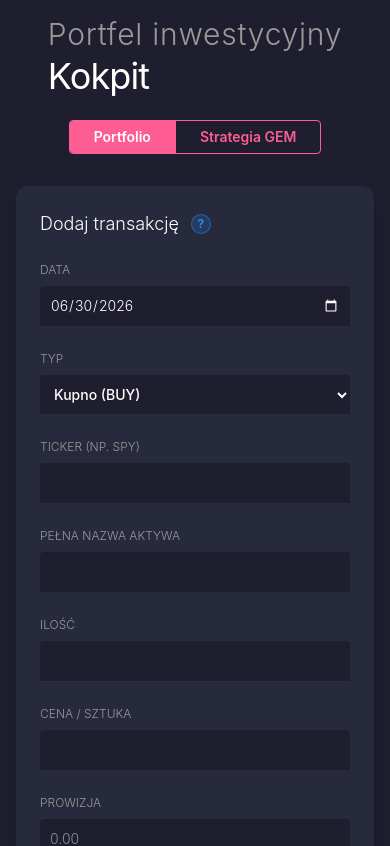
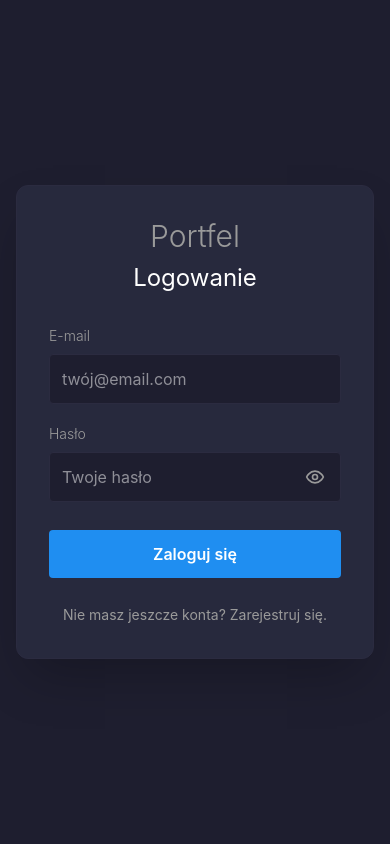
Before and after one commit to musiator1/finance-portfolio, a React (Vite) app: page / in a window 390 px wide. Shown: the top 846 px of the page. Built offline with nearby package versions, Linux system fonts and the light colour scheme; no server answers; the database is empty.

Commit message:
Add authorization and users

```diff
--- a/package.json
+++ b/package.json
@@ -10,6 +10,8 @@
     "preview": "vite preview"
   },
   "dependencies": {
+    "@supabase/auth-ui-react": "^0.4.7",
+    "@supabase/auth-ui-shared": "^0.1.8",
     "@supabase/supabase-js": "^2.110.0",
     "react": "^19.2.7",
     "react-dom": "^19.2.7",
--- a/src/App.jsx
+++ b/src/App.jsx
@@ -1,13 +1,41 @@
-import { useState } from 'react'
+import { useState, useEffect } from 'react'
+import { supabase } from './supabase'
 import TransactionForm from './components/TransactionForm'
 import TransactionList from './components/TransactionList'
 import PortfolioChart from './components/PortfolioChart'
 import GemModule from './components/GemModule'
+import AuthScreen from './components/AuthScreen' // Import nowego ekranu
 
 function App() {
+  const [session, setSession] = useState(null)
   const [activeTab, setActiveTab] = useState('portfolio')
   const [refreshList, setRefreshList] = useState(0)
 
+  useEffect(() => {
+    // Sprawdzamy, czy użytkownik jest już zalogowany
+    supabase.auth.getSession().then(({ data: { session } }) => {
+      setSession(session)
+    })
+
+    // Nasłuchujemy zmian (logowanie / wylogowanie)
+    const { data: { subscription } } = supabase.auth.onAuthStateChange((_event, session) => {
+      setSession(session)
+    })
+
+    return () => subscription.unsubscribe()
+  }, [])
+
+  // Funkcja wylogowywania
+  const handleLogout = async () => {
+    await supabase.auth.signOut()
+  }
+
+  // Jeśli brak sesji - pokazujemy ekran logowania
+  if (!session) {
+    return <AuthScreen />
+  }
+
+  // Główna aplikacja widoczna tylko po zalogowaniu
   return (
     <div className="min-h-screen bg-[#1e1e2f] text-white font-sans p-4 md:p-8 selection:bg-[#1f8ef1] selection:text-white">
       <div className="max-w-6xl mx-auto">
@@ -22,14 +50,12 @@ function App() {
             </h2>
           </div>
 
-          {/* Grupa przycisków przełączania zakładek */}
+          <div className="flex flex-col sm:flex-row items-center gap-4">
             <div className="flex rounded border border-[#fd5d93] overflow-hidden">
               <button
                 onClick={() => setActiveTab('portfolio')}
                 className={`cursor-pointer px-6 py-1.5 text-sm font-semibold transition-colors duration-200 ${
-                activeTab === 'portfolio'
-                  ? 'bg-[#fd5d93] text-white'
-                  : 'bg-transparent text-[#fd5d93] hover:bg-[#fd5d93]/10'
+                  activeTab === 'portfolio' ? 'bg-[#fd5d93] text-white' : 'bg-transparent text-[#fd5d93] hover:bg-[#fd5d93]/10'
                 }`}
               >
                 Portfolio
@@ -37,12 +63,19 @@ function App() {
               <button
                 onClick={() => setActiveTab('gem')}
                 className={`cursor-pointer px-6 py-1.5 text-sm font-semibold border-l border-[#fd5d93] transition-colors duration-200 ${
-                activeTab === 'gem'
-                  ? 'bg-[#fd5d93] text-white'
-                  : 'bg-transparent text-[#fd5d93] hover:bg-[#fd5d93]/10'
+                  activeTab === 'gem' ? 'bg-[#fd5d93] text-white' : 'bg-transparent text-[#fd5d93] hover:bg-[#fd5d93]/10'
                 }`}
               >
                 Strategia GEM
+              </button>
+            </div>
+
+            {/* Przycisk wylogowania */}
+            <button
+              onClick={handleLogout}
+              className="text-[#9a9a9a] hover:text-[#fd5d93] text-sm transition-colors"
+            >
+              Wyloguj
             </button>
           </div>
         </header>
--- /dev/null
+++ b/src/components/AuthScreen.jsx
@@ -0,0 +1,125 @@
+import { useState } from 'react';
+import { supabase } from '../supabase';
+
+export default function AuthScreen() {
+  const [email, setEmail] = useState('');
+  const [password, setPassword] = useState('');
+  const [showPassword, setShowPassword] = useState(false);
+  const [loading, setLoading] = useState(false);
+  const [error, setError] = useState(null);
+  const [isLogin, setIsLogin] = useState(true); // Przełącznik: Logowanie / Rejestracja
+
+  const handleAuth = async (e) => {
+    e.preventDefault();
+    setLoading(true);
+    setError(null);
+
+    try {
+      if (isLogin) {
+        const { error } = await supabase.auth.signInWithPassword({ email, password });
+        if (error) throw error;
+      } else {
+        const { error } = await supabase.auth.signUp({ email, password });
+        if (error) throw error;
+        alert('Konto zostało utworzone! (Jeśli włączyłeś potwierdzenie e-mail w Supabase, sprawdź skrzynkę).');
+      }
+    } catch (err) {
+      setError(err.message);
+    } finally {
+      setLoading(false);
+    }
+  };
+
+  return (
+    <div className="min-h-screen bg-[#1e1e2f] flex flex-col justify-center items-center p-4">
+      <div className="max-w-md w-full bg-[#27293d] p-8 rounded-xl shadow-2xl border border-[#2b2b40]">
+
+        <div className="text-center mb-8">
+          <h1 className="text-3xl font-light text-[#9a9a9a] mb-2">Portfel</h1>
+          <h2 className="text-2xl font-normal text-white">
+            {isLogin ? 'Logowanie' : 'Rejestracja'}
+          </h2>
+        </div>
+
+        {error && (
+          <div className="bg-[#fd5d93]/20 border border-[#fd5d93] text-[#fd5d93] p-3 rounded mb-6 text-sm">
+            {error}
+          </div>
+        )}
+
+        <form onSubmit={handleAuth} className="flex flex-col gap-5">
+          <div>
+            <label className="block text-[#9a9a9a] font-light text-sm mb-2">E-mail</label>
+            <input
+              type="email"
+              value={email}
+              onChange={(e) => setEmail(e.target.value)}
+              className="w-full p-3 bg-[#1e1e2f] border border-[#2b2b40] rounded text-white focus:border-[#1f8ef1] outline-none transition-colors"
+              placeholder="twój@email.com"
+              required
+            />
+          </div>
+
+          <div>
+            <label className="block text-[#9a9a9a] font-light text-sm mb-2">Hasło</label>
+            <div className="relative flex items-center">
+              <input
+                type={showPassword ? "text" : "password"}
+                value={password}
+                onChange={(e) => setPassword(e.target.value)}
+                className="w-full p-3 bg-[#1e1e2f] border border-[#2b2b40] rounded text-white focus:border-[#1f8ef1] outline-none transition-colors pr-12"
+                placeholder="Twoje hasło"
+                required
+              />
+
+              {/* Ikona oka */}
+              <button
+                type="button"
+                onClick={() => setShowPassword(!showPassword)}
+                className="absolute right-3 p-1 text-[#9a9a9a] hover:text-white transition-colors cursor-pointer"
+                title={showPassword ? "Ukryj hasło" : "Pokaż hasło"}
+              >
+                {showPassword ? (
+                  // Przekreślone oko (ukrywanie)
+                  <svg xmlns="http://www.w3.org/2000/svg" width="20" height="20" viewBox="0 0 24 24" fill="none" stroke="currentColor" strokeWidth="2" strokeLinecap="round" strokeLinejoin="round">
+                    <path d="M9.88 9.88a3 3 0 1 0 4.24 4.24" />
+                    <path d="M10.73 5.08A10.43 10.43 0 0 1 12 5c7 0 10 7 10 7a13.16 13.16 0 0 1-1.67 2.68" />
+                    <path d="M6.61 6.61A13.526 13.526 0 0 0 2 12s3 7 10 7a9.74 9.74 0 0 0 5.39-1.61" />
+                    <line x1="2" y1="2" x2="22" y2="22" />
+                  </svg>
+                ) : (
+                  // Otwarte oko (pokazywanie)
+                  <svg xmlns="http://www.w3.org/2000/svg" width="20" height="20" viewBox="0 0 24 24" fill="none" stroke="currentColor" strokeWidth="2" strokeLinecap="round" strokeLinejoin="round">
+                    <path d="M2 12s3-7 10-7 10 7 10 7-3 7-10 7-10-7-10-7Z" />
+                    <circle cx="12" cy="12" r="3" />
+                  </svg>
+                )}
+              </button>
+            </div>
+          </div>
+
+          <button
+            type="submit"
+            disabled={loading}
+            className="w-full mt-2 bg-[#1f8ef1] hover:bg-[#1d80d9] text-white font-semibold py-3 px-4 rounded transition-colors disabled:opacity-50 cursor-pointer"
+          >
+            {loading ? 'Przetwarzanie...' : (isLogin ? 'Zaloguj się' : 'Zarejestruj się')}
+          </button>
+        </form>
+
+        <div className="mt-6 text-center">
+          <button
+            type="button"
+            onClick={() => setIsLogin(!isLogin)}
+            className="text-sm text-[#9a9a9a] hover:text-white transition-colors cursor-pointer"
+          >
+            {isLogin
+              ? 'Nie masz jeszcze konta? Zarejestruj się.'
+              : 'Masz już konto? Zaloguj się.'}
+          </button>
+        </div>
+
+      </div>
+    </div>
+  );
+}
--- a/src/components/GemModule.jsx
+++ b/src/components/GemModule.jsx
@@ -159,7 +159,7 @@ export default function GemModule() {
             value={newTicker}
             onChange={(e) => setNewTicker(e.target.value)}
             placeholder="Dodaj ticker (np. QQQ)"
-            className="bg-transparent p-2 text-sm text-white outline-none w-36 uppercase"
+            className="bg-transparent p-2 text-sm text-white outline-none w-50 uppercase"
           />
           <button type="submit" disabled={fetchingTickers} className="bg-[#fd5d93] text-white px-4 text-sm font-semibold cursor-pointer hover:bg-[#e04a7c] transition-colors disabled:opacity-50">
             +
--- a/vite.config.js
+++ b/vite.config.js
@@ -7,4 +7,7 @@ export default defineConfig({
     react(),
     tailwindcss(),
   ],
+  resolve: {
+    dedupe: ['react', 'react-dom'],
+  }
 })
```
Also changed, not shown: 1 other file (tests, documents, lock files or other folders). Lines whose indentation alone changed are shown as unchanged.
